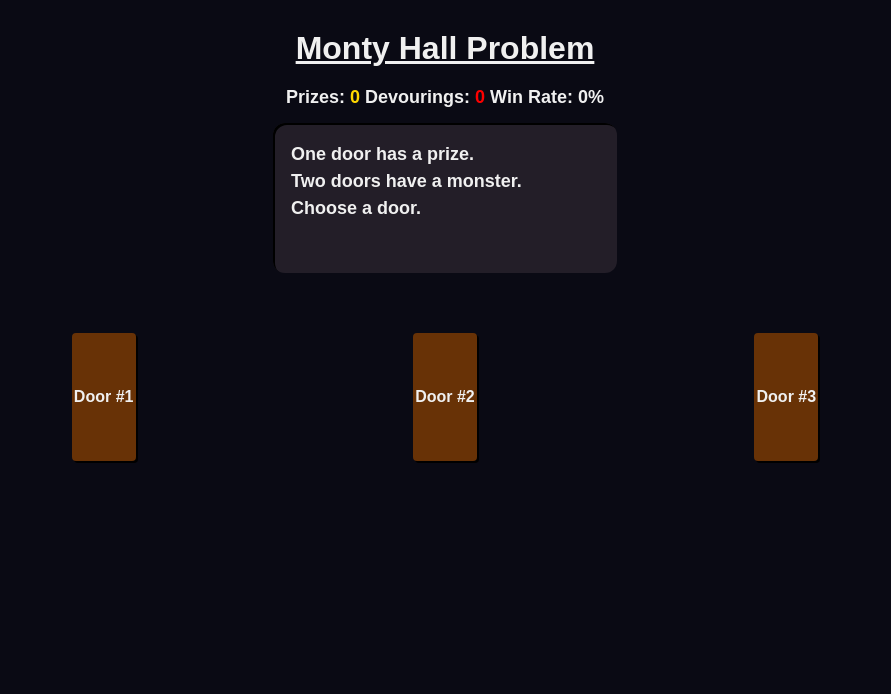
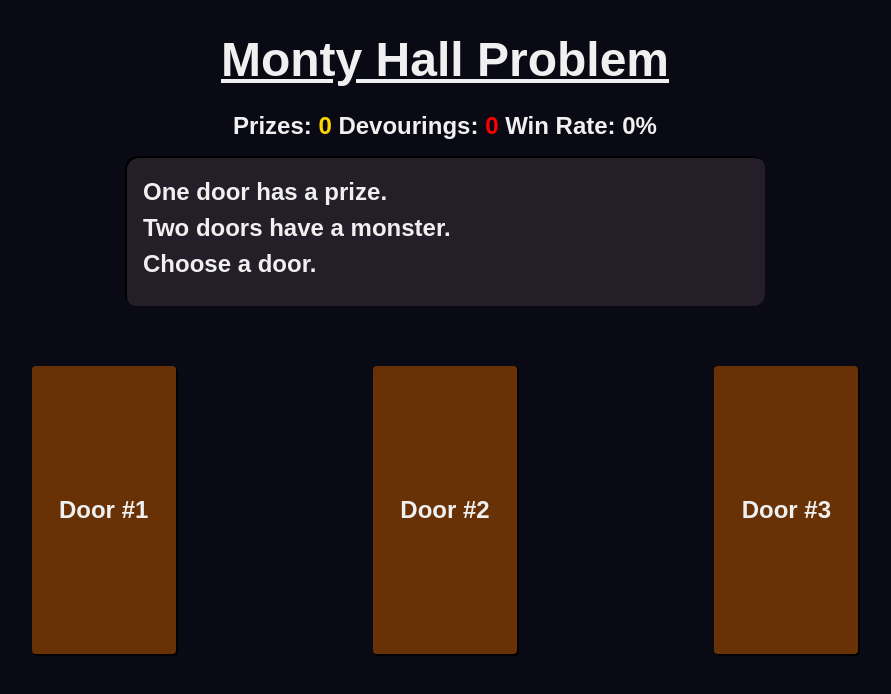
Before and after one commit to jrbarnhart/monty-hall, a React (Vite) app: page / in a window 1280 px wide. Shown: the top 694 px of the page, without its empty margins (195-1086 px from the left). Built offline with nearby package versions, Linux system fonts and the light colour scheme.

Commit message:
Add rules for larger screens

```diff
--- a/src/App.css
+++ b/src/App.css
@@ -24,6 +24,7 @@ a:hover {
   grid-column: span 3 / span 3;
   font-size: large;
   font-weight: bold;
+  text-align: center;
 }
 
 .wins {
@@ -38,7 +39,6 @@ a:hover {
   grid-column: span 3 / span 3;
   width: 344px;
   min-height: 150px;
-  max-width: 600px;
   white-space: pre-wrap;
   font-size: large;
   font-weight: bold;
@@ -84,8 +84,8 @@ a:hover {
 }
 
 .door {
-  height: 8rem;
-  width: 4rem;
+  height: 144px;
+  width: 72px;
   background-color: rgb(104, 50, 6);
   border-radius: 4px;
   font-weight: bold;
@@ -174,3 +174,27 @@ a:hover {
   opacity: 0%;
   height: 0;
 }
+
+@media (min-width: 768px) {
+  .title-header {
+    font-size: x-large;
+  }
+
+  .score {
+    font-size: x-large;
+  }
+
+  .log {
+    width: 640px;
+    font-size: x-large;
+  }
+
+  .door {
+    height: 288px;
+    width: 144px;
+  }
+
+  .door p {
+    font-size: x-large;
+  }
+}
```
